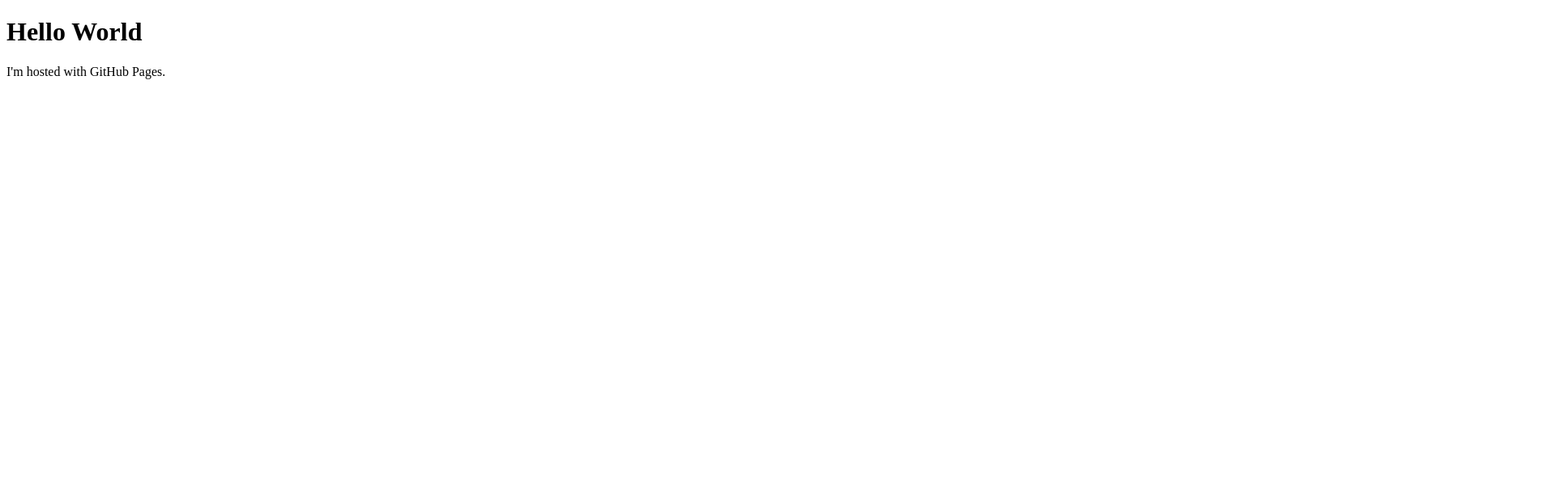
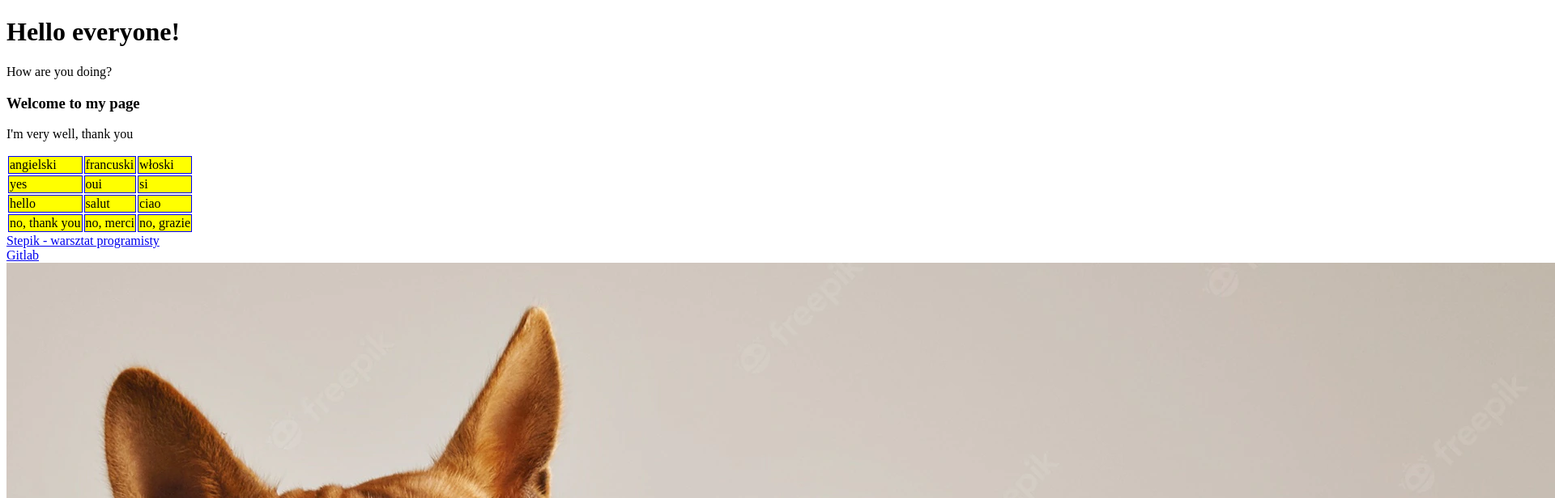
Before and after one commit to adorobis681/adorobis681.github.io, a plain HTML site: page index.html in a window 1280 px wide. Shown: the top 616 px of the page at 81% size, 1920 px wide, since content can reach past the window. Drawn offline with Linux system fonts and the light colour scheme.

Commit message:
Update index.html

```diff
--- a/index.html
+++ b/index.html
@@ -1,7 +1,34 @@
 <!DOCTYPE html>
 <html>
 <body>
-<h1>Hello World</h1>
-<p>I'm hosted with GitHub Pages.</p>
+<h1>Hello everyone!</h1>
+<p>How are you doing?</p>
+<h3>Welcome to my page</h3>
+<p>I'm very well, thank you</p>
+
+<style> td {border: 1px solid blue; background-color: yellow;} </style>
+
+<TABLE {background-color: blue;}>
+    <tr>
+        <td>angielski</td> <td>francuski</td> <td>włoski</td>
+    </tr>
+    <tr>
+        <td>yes</td> <td>oui</td> <td>si</td>
+    </tr>
+    <tr>
+        <td>hello</td> <td>salut</td> <td>ciao</td>
+    </tr>
+    <tr>
+        <td>no, thank you</td> <td>no, merci</td> <td>no, grazie</td>
+    </tr>
+</TABLE>
+
+<a href="https://stepik.org/course/83989/syllabus">Stepik - warsztat programisty</a>
+<br>
+<a href="https://gitlab.com/">Gitlab</a>
+<br>
+<img src="gitpsiak.jpg" alt="piesek">
+
+
 </body>
 </html>
```
